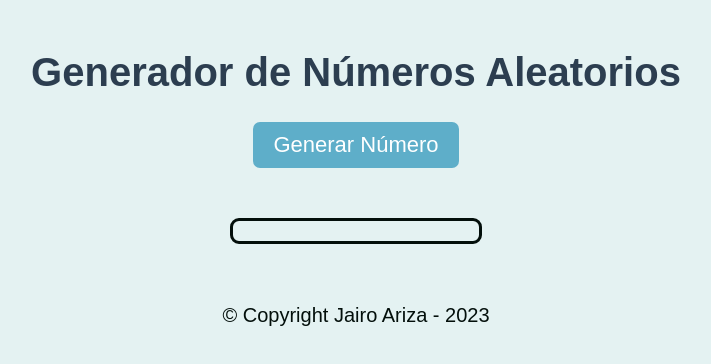
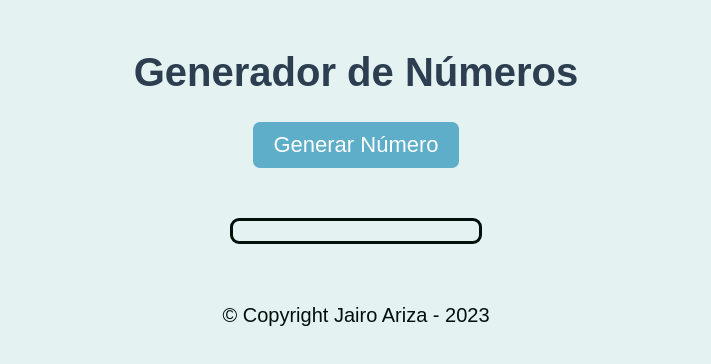
Before and after one commit to ArizzaYF/GeneradorNumeros, a plain HTML site: page index.html in a window 1280 px wide. Shown: the whole page, without its empty margins (284-995 px from the left). Drawn offline with Linux system fonts and the light colour scheme.

Commit message:
Corregimos errores gramaticales

```diff
--- a/index.html
+++ b/index.html
@@ -8,7 +8,7 @@
 </head>
 
 <body>
-  <h1>Generador de Números Aleatorios</h1>
+  <h1>Generador de Números</h1>
   <button id="generateBtn">Generar Número</button>
   <div id="numberContainer"></div>
 
```
